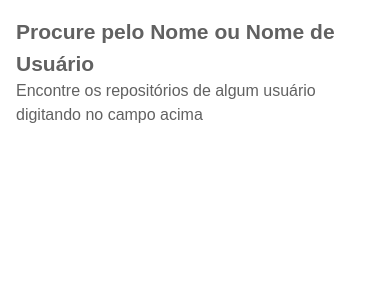
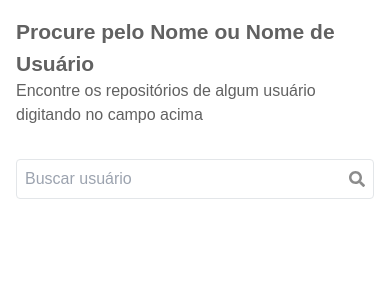
Before and after one commit to anapfern/GitHub-Repos, a React (Vite) app: page / in a window 390 px wide. Shown: the top 300 px of the page. Built offline with nearby package versions, Linux system fonts and the light colour scheme; no server answers.

Commit message:
chore: screen responsiveness validations

```diff
--- a/src/App.tsx
+++ b/src/App.tsx
@@ -1,11 +1,19 @@
+import { useSearchParams } from "react-router-dom";
 import Header from "./components/Header";
 import Home from "./features/Home";
 
 export default function App() {
+  const [searchParams] = useSearchParams();
+  const searchUser = searchParams.get("search") || "";
+
   return (
-    <>
+    <div
+      className={
+        searchUser === "" ? "flex flex-col-reverse md:flex-col" : "flex flex-col"
+      }
+    >
       <Header />
       <Home />
-    </>
+    </div>
   );
 }
--- a/src/components/Header.tsx
+++ b/src/components/Header.tsx
@@ -3,9 +3,9 @@ import SearchUsersInput from "./SearchUsersInput";
 
 export default function Header() {
   return (
-    <div className="border-b border-borderAndLine hidden md:flex justify-between gap-2">
+    <div className="md:border-b border-borderAndLine flex justify-between gap-2">
       <SearchUsersInput />
-      <button className="flex items-center gap-1 bg-primaryColor text-whiteBackgroundLight text-paragraphMdBold pl-4 pr-4">
+      <button className="hidden md:flex items-center gap-1 bg-primaryColor text-whiteBackgroundLight text-paragraphMdBold pl-4 pr-4">
         <FaRegHeart size={24} />
         Favoritos
       </button>
--- a/src/components/Instructions.tsx
+++ b/src/components/Instructions.tsx
@@ -1,7 +1,7 @@
 import instructionsImage from '../assets/undraw_people_search.svg'
 
 export default function Instructions() {
-  return <div className="text-greyNeutral md:mt-24 flex flex-col items-center p-4">
+  return <div className="text-greyNeutral md:mt-24 flex flex-col md:items-center p-4">
     <h1>Procure pelo Nome ou Nome de Usuário</h1>
     <h5>Encontre os repositórios de algum usuário digitando no campo acima</h5>
     <img src={instructionsImage} alt="search people image" className='mt-4 hidden md:flex'/>
--- a/src/components/NotFindUser.tsx
+++ b/src/components/NotFindUser.tsx
@@ -4,6 +4,6 @@ export default function NotFindUser() {
   return <div className="text-greyNeutral mt-10 flex flex-col items-center">
     <h1>Nenhum usuário encontrado</h1>
     <h5>Verifique se a escrita está correta ou tente novamente</h5>
-    <img src={notFindImage} alt="search people image" className='mt-4'/>
+    <img src={notFindImage} alt="search people image" className='mt-4 hidden md:flex'/>
   </div>;
 }
--- a/src/components/SearchUsersInput.tsx
+++ b/src/components/SearchUsersInput.tsx
@@ -18,7 +18,7 @@ export default function SearchUsersInput() {
   }, [debouncedQuery, setSearchParams]);
 
   return (
-    <div className="border-default w-[41.75rem] h-[2.5rem] mt-4 mb-4 ml-5 flex gap-2 items-center text-placeholder">
+    <div className="border-default w-[41.75rem] h-[2.5rem] mt-4 md:mb-4 ml-4 mr-4 flex gap-2 items-center text-placeholder">
       <input
         className="flex-grow ml-2 focus:outline-none"
         placeholder="Buscar usuário"
```
